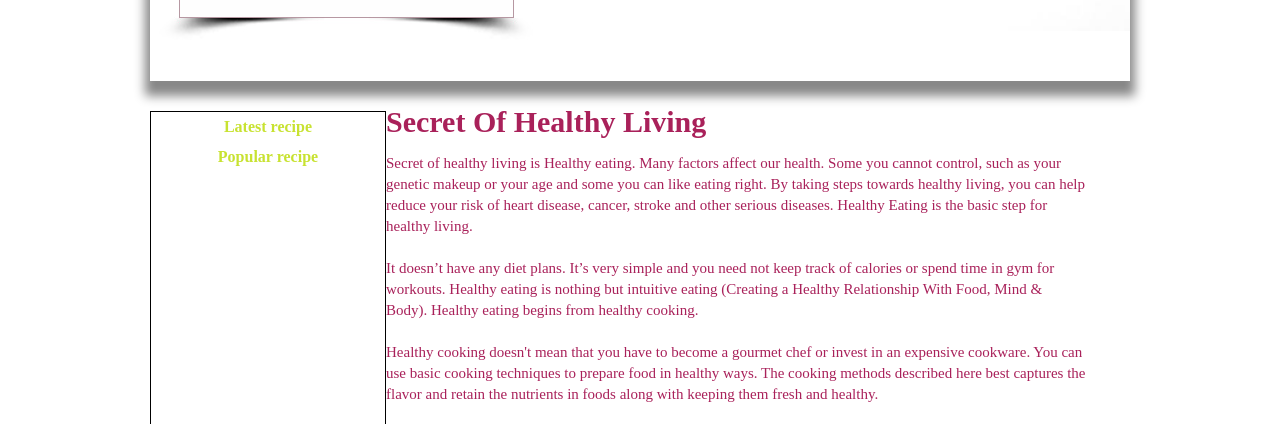
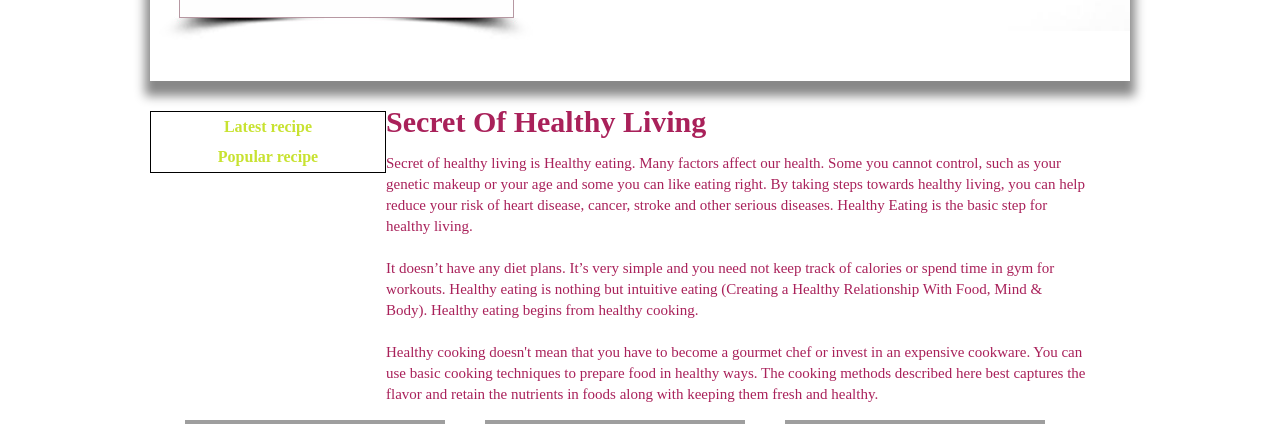
Before and after one commit to thangabalu/cookhouse, a Django app: template wsgi/surekha_app/templates/home.html in a window 1280 px wide. Shown: the part 580-1004 px from the top of the page. Run offline with Django 3.2, Linux system fonts and the light colour scheme; the template is opened without the code that fills it, so the values that code supplies are empty; grey boxes are pictures that could not be loaded.

Commit message:
changing size of nav

```diff
--- a/wsgi/surekha_app/templates/base.html
+++ b/wsgi/surekha_app/templates/base.html
@@ -22,13 +22,14 @@
   .secondimage img {width: 580px; height: 450px;}
   .firstimage_first {padding-bottom:40px; padding-left:30px;}
   .firstimage_second {}
-  .nav {width: 234px; float: left; height:420px; margin: auto; border: thin solid black;}
-  .navblock ul {list-style-type: none; height: 246px;}
-  .navblock img{padding-left: 5px; padding-right: 5px;width:224px; height: 150px;}
+
+  .navblock { width: 234px; float: left; text-align:center; margin-top:auto; margin-bottom:auto; border: thin solid black;}
+  .navblock ul {list-style-type: none;}
+  .navblock img{width:220px; height: 220px;}
   .content {color: #A9215A; float: left; width: 700px; font-size: 15; margin: auto;line-height: 1.4em;background-color:white}
   .bottom {float:left;margin:auto; padding-top: 10px;margin-top:5px; }
   .bottomblock {float: left; width: 265px;margin:auto; padding-left:35px;}
-  .bottomblock img {height: 178px; width: 265px; padding: 5px;}
+  .bottomblock img {height: 260px; width: 260px; }
   .bottomblock p {color: #A9215A; font-size:16; line-height: 1.4em; text-align: justify}
   .bottomblock center {font-size:18; font-weight:bold}
 
@@ -48,6 +49,7 @@
 
 
   .content_show_recipe { padding-left: 20px; color: #A9215A;border: thin solid black;}
+  .content_show_recipe h1 {color: #FE2E9A}
   .bottom_show_recipe {float:left;border: thin solid black;}
   .bottomblock_show_recipe {float: left;width: 250px;margin:auto;border: thin solid black;}
   .bottomblock_show_recipe li { list-style: none; width: 200px;}
--- a/wsgi/surekha_app/templates/home.html
+++ b/wsgi/surekha_app/templates/home.html
@@ -23,7 +23,6 @@
 		</div>
 	</div>
 
-        <div class = "nav">
 	   <div class ="navblock">
 	    <ul>
 	       <li style= "text-align: center; color:C8E231; line-height:30px; font-weight: bold;">Latest recipe</li>
@@ -39,7 +38,6 @@
 
 	    </ul>
 	  </div>
-	</div>
 
 	<div class = "content">
 		<h1> Secret Of  Healthy Living</h1>
```
